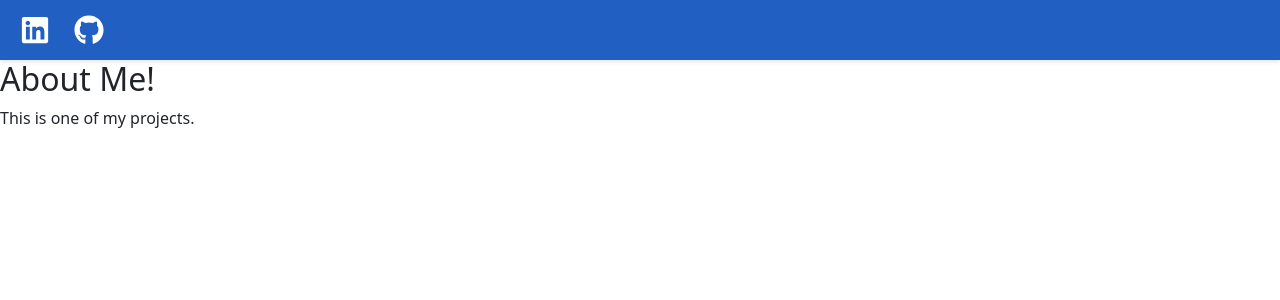
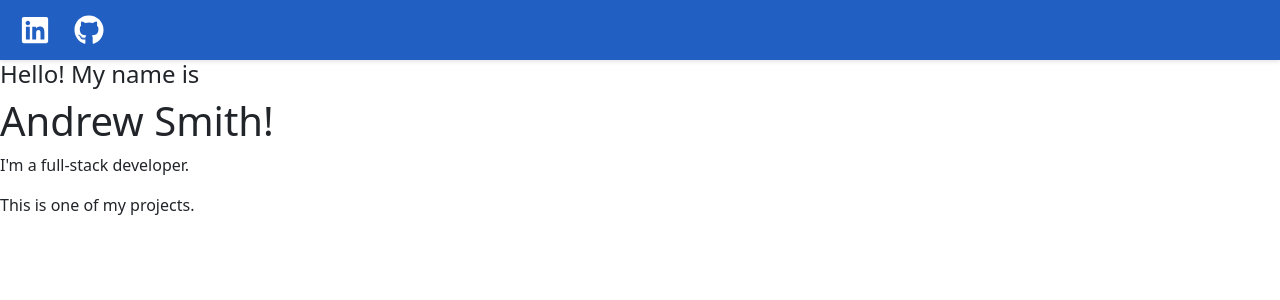
Before and after one commit to aesmith573/Portfolio, a React (Vite) app: page / in a window 1280 px wide. Shown: the top 300 px of the page. Built offline with nearby package versions, Linux system fonts and the light colour scheme.

Commit message:
Add name to About Me.

```diff
--- a/src/components/AboutMe.jsx
+++ b/src/components/AboutMe.jsx
@@ -2,9 +2,15 @@
 function AboutMe() {
   return(
     <div>
-      <h2>
-        About Me!
-      </h2>
+      <h4>
+        Hello! My name is
+      </h4>
+      <h1>
+        Andrew Smith!
+      </h1>
+      <p>
+        I'm a full-stack developer.
+      </p>
     </div>
   );
 }
```
